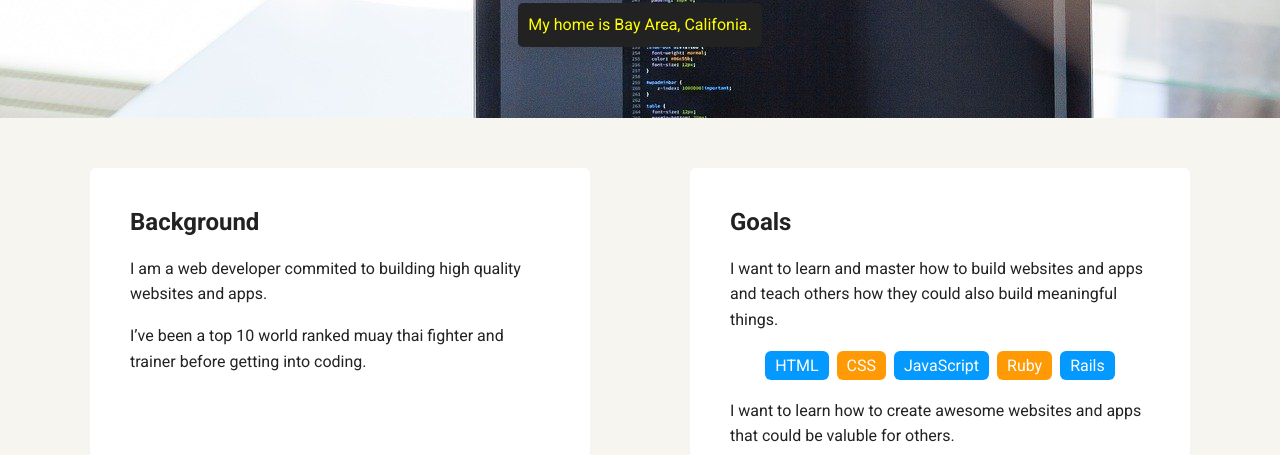
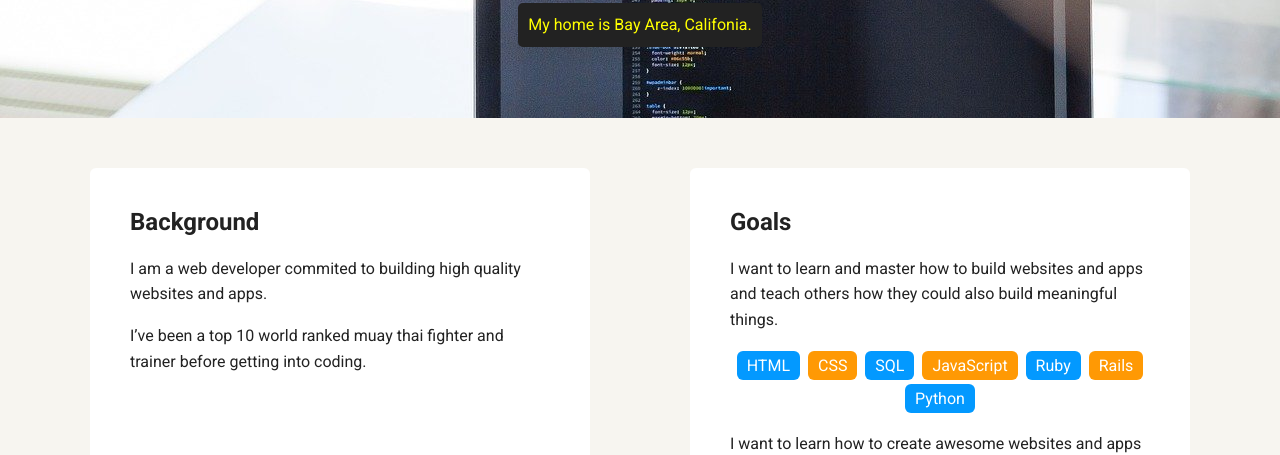
Before and after one commit to JarradePierce/personal_profile_page, a plain HTML site: page index.html in a window 1280 px wide. Shown: the part 352-807 px from the top of the page. Drawn offline with Linux system fonts and the light colour scheme; a web font is replaced by a local one.

Commit message:
adding skills to index.html goals section

```diff
--- a/index.html
+++ b/index.html
@@ -36,9 +36,11 @@
         <ul class="skills">
           <li>HTML</li>
           <li>CSS</li>
+          <li>SQL</li>
           <li>JavaScript</li>
           <li>Ruby</li>
           <li>Rails</li>
+          <li>Python</li>
         </ul>
         <p>I want to learn how to create awesome websites and apps that could be valuble for others.</p>
       </div>
```
